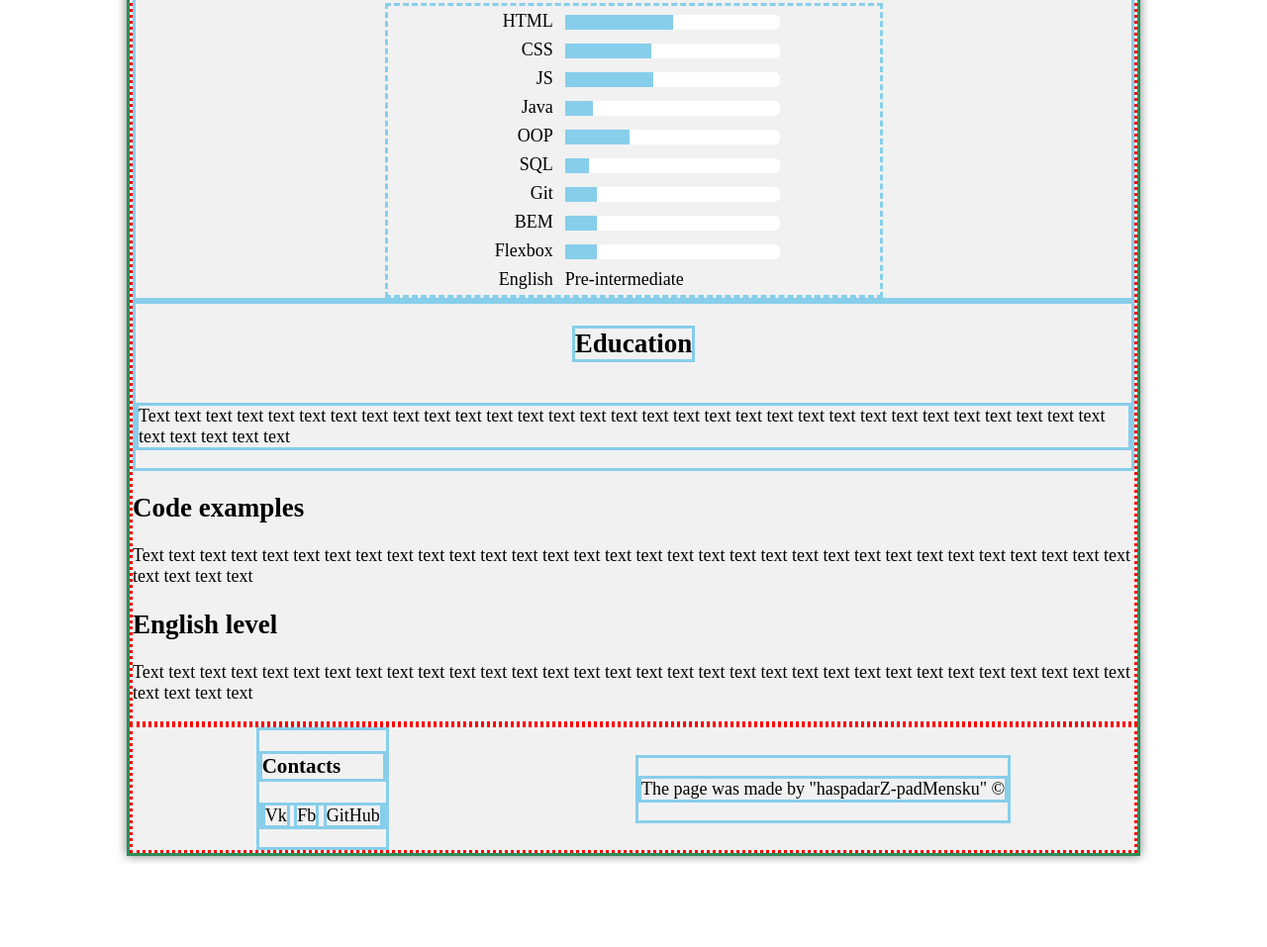
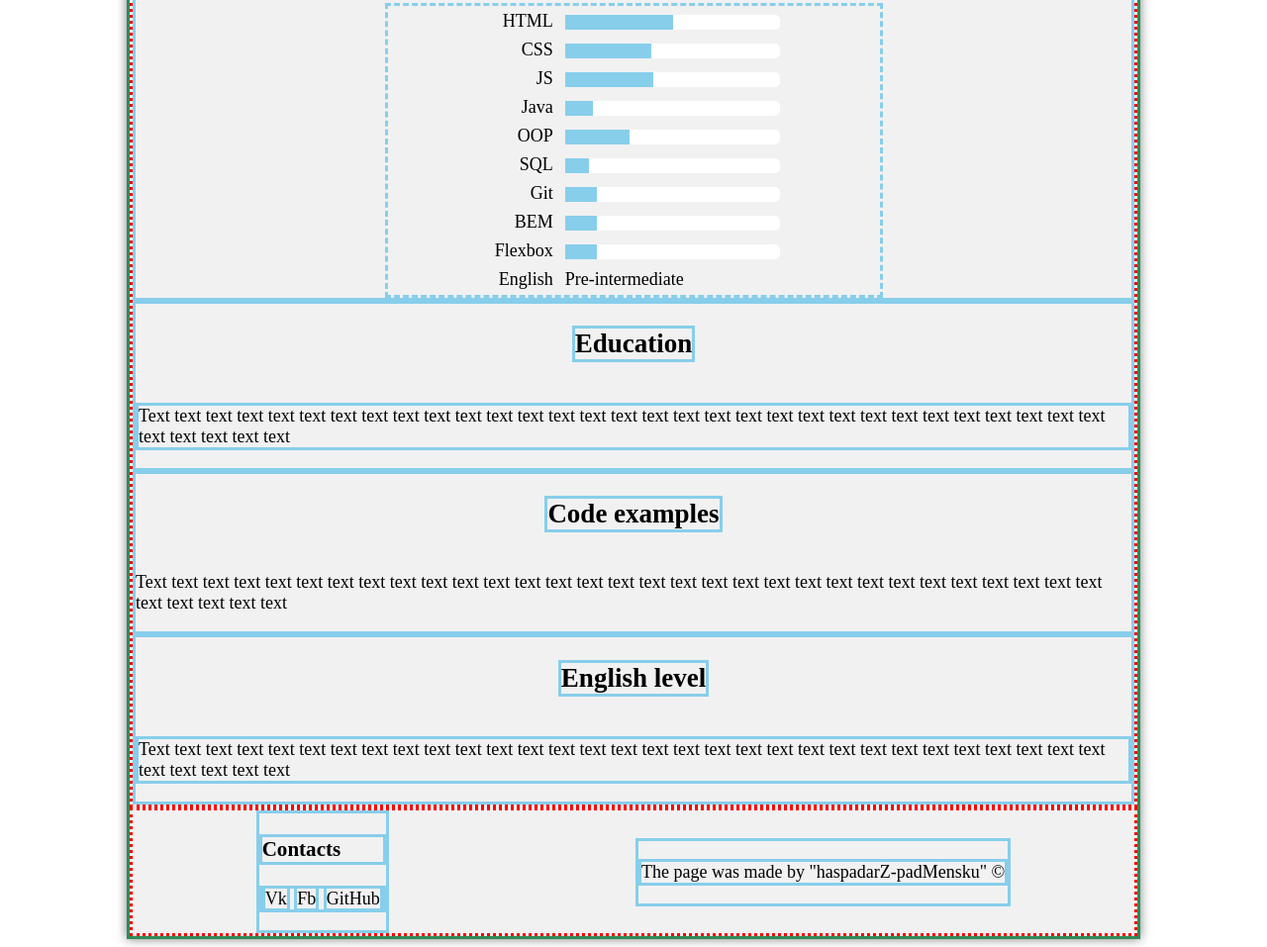
Before and after one commit to haspadarZ-padMensku/rsschool-codejam1-cv, a plain HTML site: page index.html in a window 1280 px wide. Shown: the part 743-1700 px from the top of the page at 99% size. Before the commit the page ends 1616 px from the top, so only its background shows below. Drawn offline with Linux system fonts and the light colour scheme.

Commit message:
feat: -set positions of code-examples/english-level

```diff
--- a/css/style.css
+++ b/css/style.css
@@ -168,7 +168,35 @@ a {
 }
 /*======================================*/
 
+
+.code-examples {
+  display: flex;
+  flex-direction: column;
+  justify-content: space-around;
+  align-items: center;
+  border: 3px solid skyblue;
+}
+
+.code-examples__title {
+  border: 3px solid skyblue;
+}
 /*======================================*/
+
+.english-level {
+  display: flex;
+  flex-direction: column;
+  justify-content: space-around;
+  align-items: center;
+  border: 3px solid skyblue;
+}
+
+.english-level__title {
+  border: 3px solid skyblue;
+}
+
+.english-level__description {
+  border: 3px solid skyblue;
+}
 
 /*======================================*/
 
--- a/index.html
+++ b/index.html
@@ -131,7 +131,7 @@
       </div>
       <div class="english-level" id="english-level">
         <h2 class="english-level__title">English level</h2>
-        <p>
+        <p class="english-level__description">
           Text text text text text text text text text
           text text text text text text text text text
           text text text text text text text text text
```
